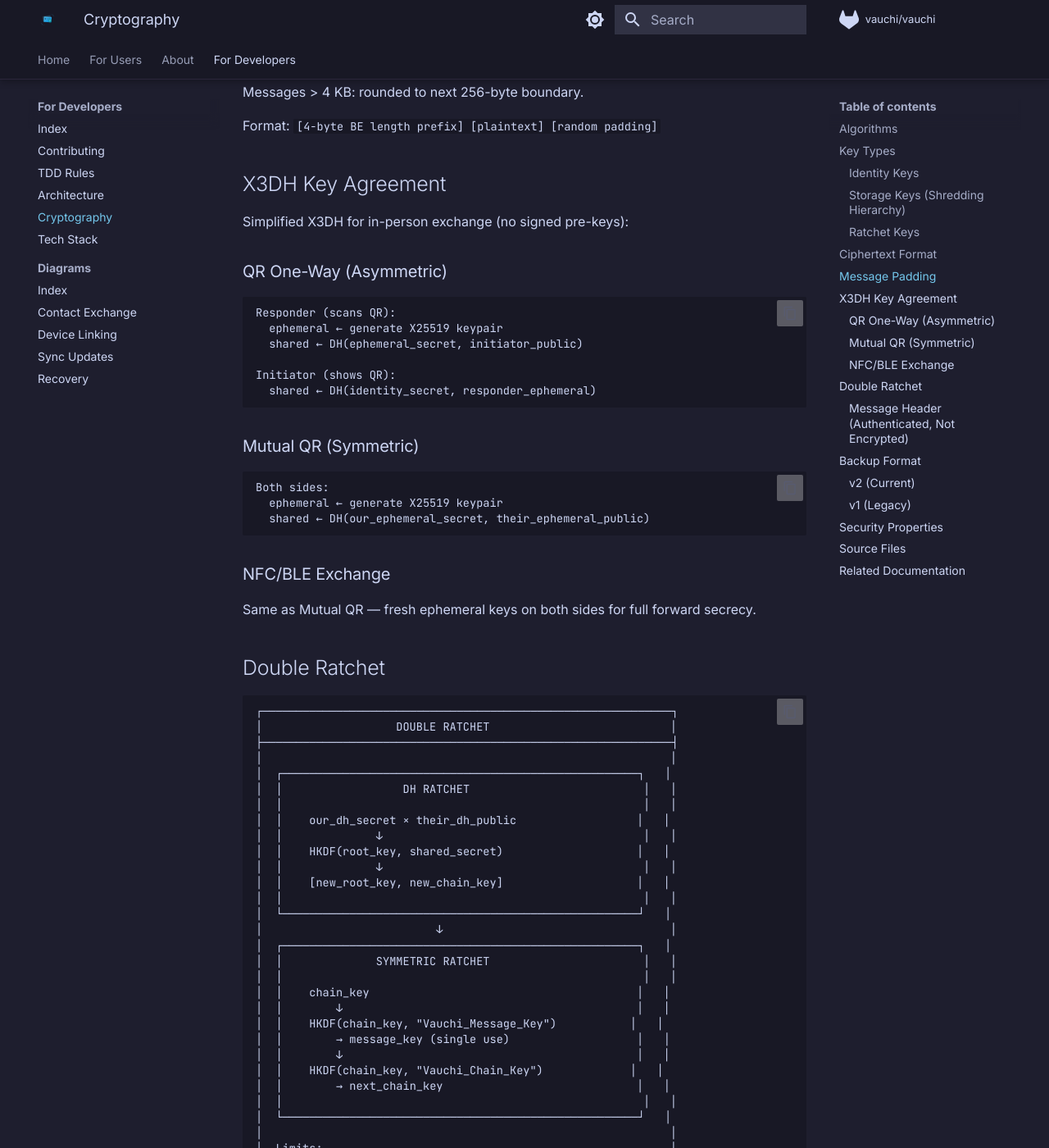
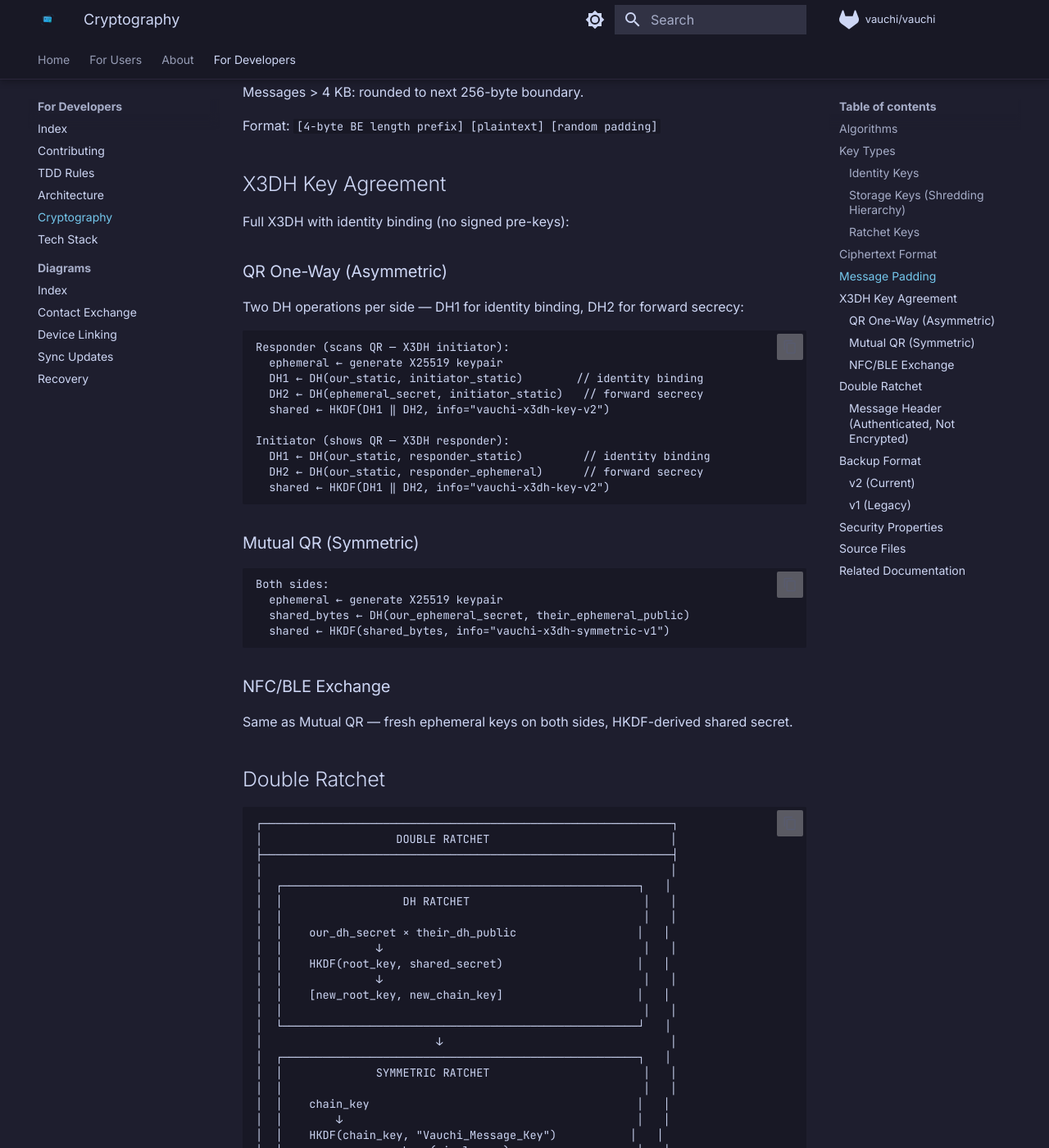
Before and after one commit to vauchi/docs, an MkDocs documentation site: the page built from docs/developers/crypto.md, in a window 1280 px wide and 1400 px high, scrolled down 2542 px. Shown: the whole window at 82% size. Built offline with MkDocs 1.6.1 and Material for MkDocs 9.7.7, drawn with Linux system fonts in a browser that asks for light colours; comment, search, counter and statistics services are not loaded; some of the changed text lies outside the part shown.

Commit message:
docs: Update crypto reference for full X3DH with identity binding
Update X3DH Key Agreement section to document the full protocol:
- DH1 (our_static × their_static) for identity binding
- DH2 (ephemeral × their_static) for forward secrecy
- HKDF domain separators (vauchi-x3dh-key-v2, vauchi-x3dh-symmetric-v1)
- Update algorithm table from "Simplified X3DH" to "X3DH with identity binding"

Related: vauchi/core feature/full-x3dh-identity-binding

Co-Authored-By: Claude Opus 4.6 <noreply@anthropic.com>

````diff
--- a/docs/developers/crypto.md
+++ b/docs/developers/crypto.md
@@ -10,7 +10,7 @@ Concise reference for all cryptographic operations in Vauchi.
 | Purpose | Algorithm | Library | Notes |
 |---------|-----------|---------|-------|
 | **Signing** | Ed25519 | `ring` | Identity, device registry, revocation |
-| **Key Exchange** | X25519 | `x25519-dalek` | Simplified X3DH for in-person exchange |
+| **Key Exchange** | X25519 | `x25519-dalek` | X3DH with identity binding for in-person exchange |
 | **Symmetric Encryption** | XChaCha20-Poly1305 | `chacha20poly1305` | Primary cipher |
 | **Legacy Symmetric** | AES-256-GCM | `ring` | Backward-compatible decryption |
 | **Forward Secrecy** | Double Ratchet | HKDF + HMAC (`ring`) | Chain limit 2000 |
@@ -84,17 +84,23 @@ Format: `[4-byte BE length prefix] [plaintext] [random padding]`
 
 ## X3DH Key Agreement
 
-Simplified X3DH for in-person exchange (no signed pre-keys):
+Full X3DH with identity binding (no signed pre-keys):
 
 ### QR One-Way (Asymmetric)
 
+Two DH operations per side — DH1 for identity binding, DH2 for forward secrecy:
+
 ```
-Responder (scans QR):
+Responder (scans QR — X3DH initiator):
   ephemeral ← generate X25519 keypair
-  shared ← DH(ephemeral_secret, initiator_public)
+  DH1 ← DH(our_static, initiator_static)        // identity binding
+  DH2 ← DH(ephemeral_secret, initiator_static)   // forward secrecy
+  shared ← HKDF(DH1 ‖ DH2, info="vauchi-x3dh-key-v2")
 
-Initiator (shows QR):
-  shared ← DH(identity_secret, responder_ephemeral)
+Initiator (shows QR — X3DH responder):
+  DH1 ← DH(our_static, responder_static)         // identity binding
+  DH2 ← DH(our_static, responder_ephemeral)      // forward secrecy
+  shared ← HKDF(DH1 ‖ DH2, info="vauchi-x3dh-key-v2")
 ```
 
 ### Mutual QR (Symmetric)
@@ -102,12 +108,13 @@ Initiator (shows QR):
 ```
 Both sides:
   ephemeral ← generate X25519 keypair
-  shared ← DH(our_ephemeral_secret, their_ephemeral_public)
+  shared_bytes ← DH(our_ephemeral_secret, their_ephemeral_public)
+  shared ← HKDF(shared_bytes, info="vauchi-x3dh-symmetric-v1")
 ```
 
 ### NFC/BLE Exchange
 
-Same as Mutual QR — fresh ephemeral keys on both sides for full forward secrecy.
+Same as Mutual QR — fresh ephemeral keys on both sides, HKDF-derived shared secret.
 
 ## Double Ratchet
 
````
